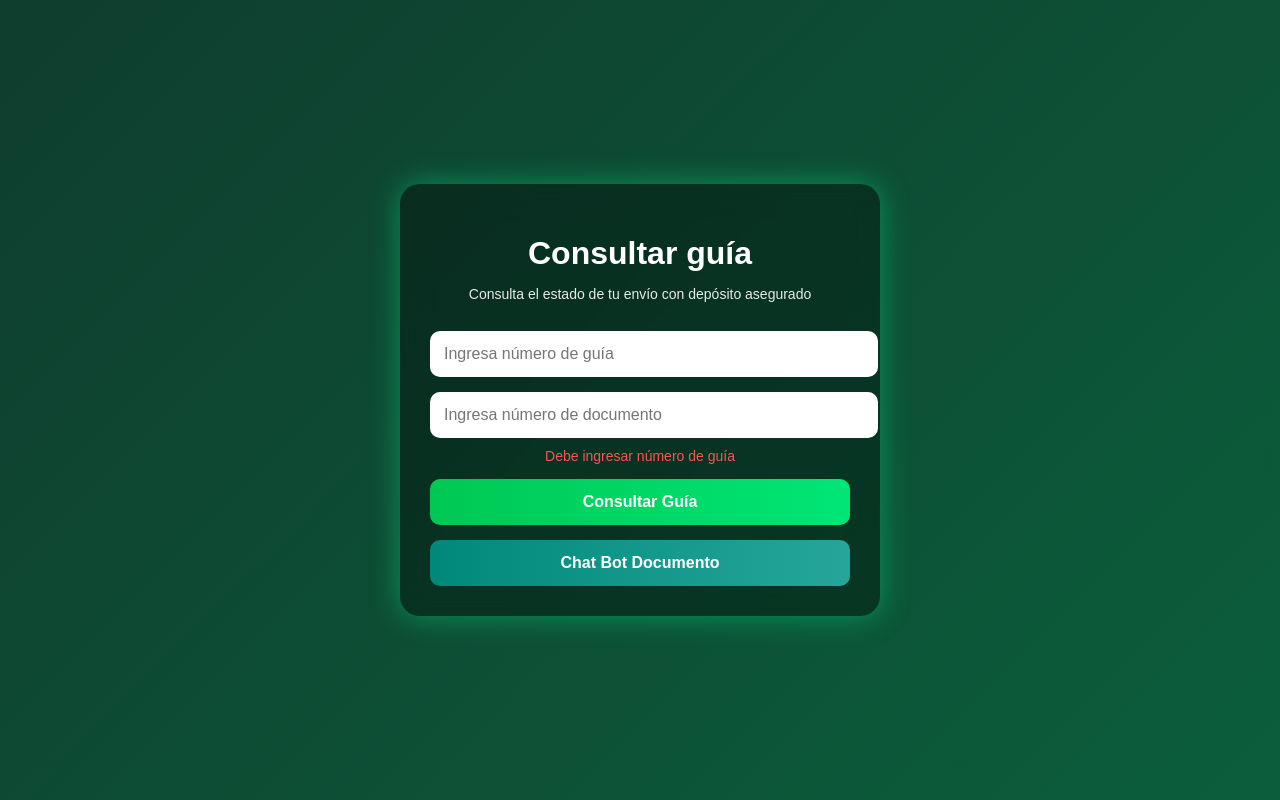
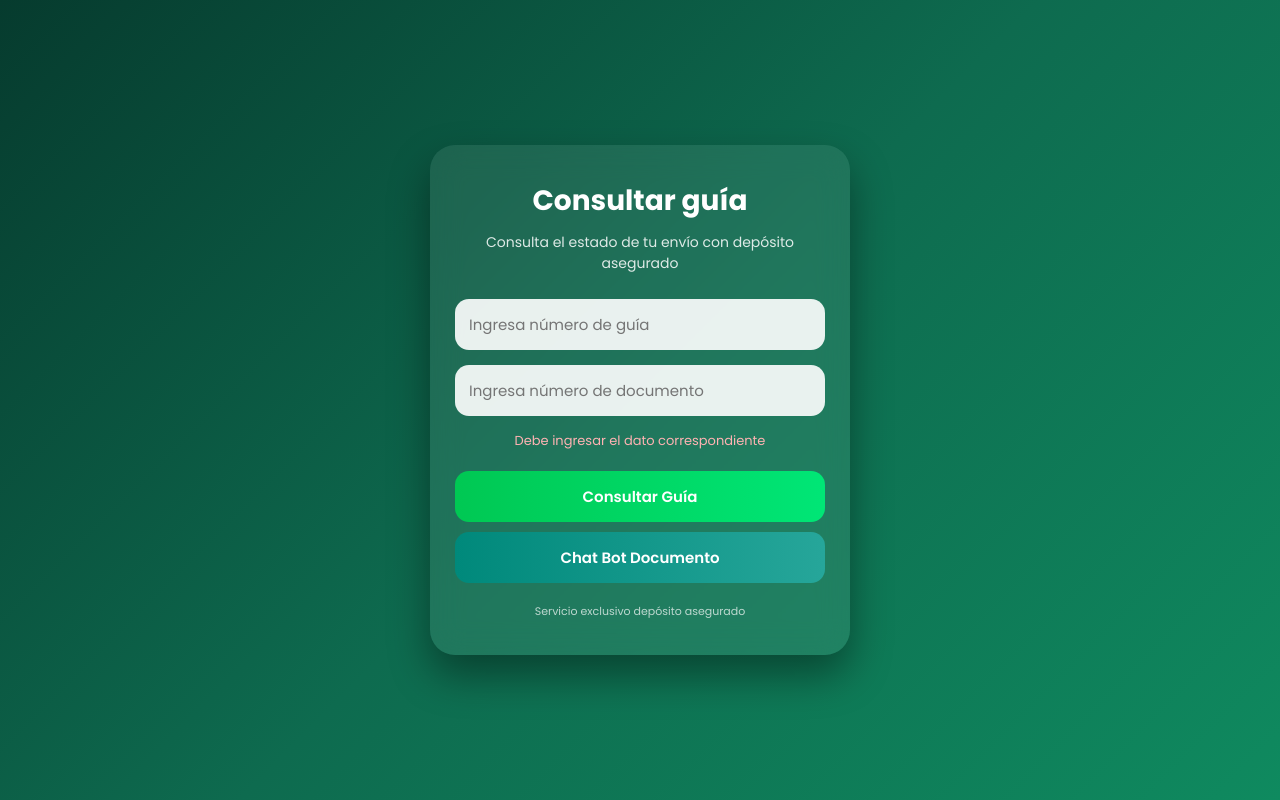
Before and after one commit to depositoasegurado-ai/deposito-asegurado-trackin, a plain HTML site: page index.html in a window 1280 px wide. Both pictures are taken after a click on the button "Consultar Guía". Drawn offline with Linux system fonts and the light colour scheme.

Commit message:
Update index.html

```diff
--- a/index.html
+++ b/index.html
@@ -3,80 +3,107 @@
 <head>
 <meta charset="UTF-8">
 <meta name="viewport" content="width=device-width, initial-scale=1.0">
-<title>Consultar Guía - Depósito Asegurado</title>
+<title>Central Depósito Asegurado</title>
+
+<link href="https://fonts.googleapis.com/css2?family=Poppins:wght@400;600;700&display=swap" rel="stylesheet">
 
 <style>
+*{
+    margin:0;
+    padding:0;
+    box-sizing:border-box;
+    font-family:'Poppins', sans-serif;
+}
+
 body{
-    margin:0;
-    font-family:Arial, sans-serif;
-    background: linear-gradient(135deg,#0f3d2e,#0b5e3c);
+    height:100vh;
     display:flex;
     justify-content:center;
     align-items:center;
-    height:100vh;
-    color:white;
+    background:linear-gradient(135deg,#063b2e,#0e6b4f,#0f8a5f);
+    overflow:hidden;
 }
 
 .container{
     width:90%;
     max-width:420px;
-    background: rgba(0,0,0,0.35);
-    backdrop-filter: blur(15px);
-    padding:30px;
-    border-radius:20px;
-    box-shadow:0 0 30px rgba(0,255,150,0.4);
+    padding:35px 25px;
+    border-radius:25px;
+    background:rgba(255,255,255,0.08);
+    backdrop-filter:blur(15px);
+    box-shadow:0 20px 40px rgba(0,0,0,0.4);
     text-align:center;
+    color:white;
+    animation:fadeIn 0.8s ease-in-out;
+}
+
+@keyframes fadeIn{
+    from{opacity:0; transform:translateY(20px);}
+    to{opacity:1; transform:translateY(0);}
 }
 
 h1{
+    font-size:28px;
+    font-weight:700;
     margin-bottom:10px;
 }
 
-p{
+.subtitle{
     font-size:14px;
-    opacity:0.9;
+    opacity:0.85;
+    margin-bottom:25px;
 }
 
 input{
     width:100%;
     padding:14px;
-    border-radius:10px;
     border:none;
-    margin-top:15px;
-    font-size:16px;
+    border-radius:14px;
+    margin-bottom:15px;
+    font-size:15px;
+    outline:none;
+    background:rgba(255,255,255,0.9);
 }
 
 button{
     width:100%;
     padding:14px;
-    margin-top:15px;
     border:none;
-    border-radius:10px;
-    font-size:16px;
+    border-radius:14px;
+    font-size:15px;
+    font-weight:600;
     cursor:pointer;
-    font-weight:bold;
+    margin-top:10px;
+    transition:0.3s;
+    position:relative;
+    overflow:hidden;
 }
 
-.btn-guia{
-    background: linear-gradient(90deg,#00c853,#00e676);
+.btn-primary{
+    background:linear-gradient(90deg,#00c853,#00e676);
     color:white;
 }
 
-.btn-doc{
-    background: linear-gradient(90deg,#00897b,#26a69a);
+.btn-secondary{
+    background:linear-gradient(90deg,#00897b,#26a69a);
     color:white;
 }
 
-.error{
-    margin-top:10px;
-    color:#ff5252;
-    display:none;
-    font-size:14px;
+button:hover{
+    transform:scale(1.03);
 }
 
-.loading{
-    margin-top:15px;
+.error{
+    font-size:13px;
+    color:#ffb3b3;
     display:none;
+    margin-bottom:10px;
+}
+
+.footer{
+    margin-top:20px;
+    font-size:11px;
+    opacity:0.7;
 }
 </style>
 </head>
@@ -85,72 +112,64 @@ button{
 
 <div class="container">
     <h1>Consultar guía</h1>
-    <p>Consulta el estado de tu envío con depósito asegurado</p>
+    <div class="subtitle">
+        Consulta el estado de tu envío con depósito asegurado
+    </div>
 
     <input type="text" id="guia" placeholder="Ingresa número de guía">
     <input type="text" id="documento" placeholder="Ingresa número de documento">
 
-    <div class="error" id="error"></div>
-    <div class="loading" id="loading">Verificando guía...</div>
+    <div class="error" id="error">
+        Debe ingresar el dato correspondiente
+    </div>
 
-    <button class="btn-guia" onclick="enviarGuia()">
+    <button class="btn-primary" onclick="consultarGuia()">
         Consultar Guía
     </button>
 
-    <button class="btn-doc" onclick="enviarDocumento()">
+    <button class="btn-secondary" onclick="consultarDocumento()">
         Chat Bot Documento
     </button>
+
+    <div class="footer">
+        Servicio exclusivo depósito asegurado
+    </div>
 </div>
 
 <script>
-
-function enviarGuia(){
+function consultarGuia(){
     var guia = document.getElementById("guia").value.trim();
-    var guiaAutorizada = "0750925931";
     var error = document.getElementById("error");
-    var loading = document.getElementById("loading");
-
-    error.style.display="none";
 
     if(guia === ""){
-        error.innerText="Debe ingresar número de guía";
         error.style.display="block";
         return;
     }
 
-    if(guia !== guiaAutorizada){
-        error.innerText="Guía no autorizada";
+    error.style.display="none";
+
+    var numero = "573508995621";
+    var mensaje = "Hola, realizo consulta de DEPÓSITO ASEGURADO.%0AGuía: " + guia;
+
+    window.open("https://wa.me/" + numero + "?text=" + mensaje, "_blank");
+}
+
+function consultarDocumento(){
+    var doc = document.getElementById("documento").value.trim();
+    var error = document.getElementById("error");
+
+    if(doc === ""){
         error.style.display="block";
         return;
     }
 
-    loading.style.display="block";
-
-    setTimeout(function(){
-        var mensaje="Hola, realizo consulta de DEPÓSITO ASEGURADO.%0AGuía: "+guia;
-        var url="https://wa.me/573508995621?text="+mensaje;
-        window.open(url,"_blank");
-        loading.style.display="none";
-    },1500);
-}
-
-function enviarDocumento(){
-    var documento=document.getElementById("documento").value.trim();
-    var error=document.getElementById("error");
-
     error.style.display="none";
 
-    if(documento===""){
-        error.innerText="Debe ingresar número de documento";
-        error.style.display="block";
-        return;
-    }
+    var numero = "573026219839";
+    var mensaje = "Hola, realizo consulta de DEPÓSITO ASEGURADO.%0ADocumento: " + doc;
 
-    var mensaje="Hola, realizo consulta de DEPÓSITO ASEGURADO.%0ADocumento: "+documento;
-    var url="https://wa.me/573026219839?text="+mensaje;
-    window.open(url,"_blank");
+    window.open("https://wa.me/" + numero + "?text=" + mensaje, "_blank");
 }
-
 </script>
 
 </body>
```
